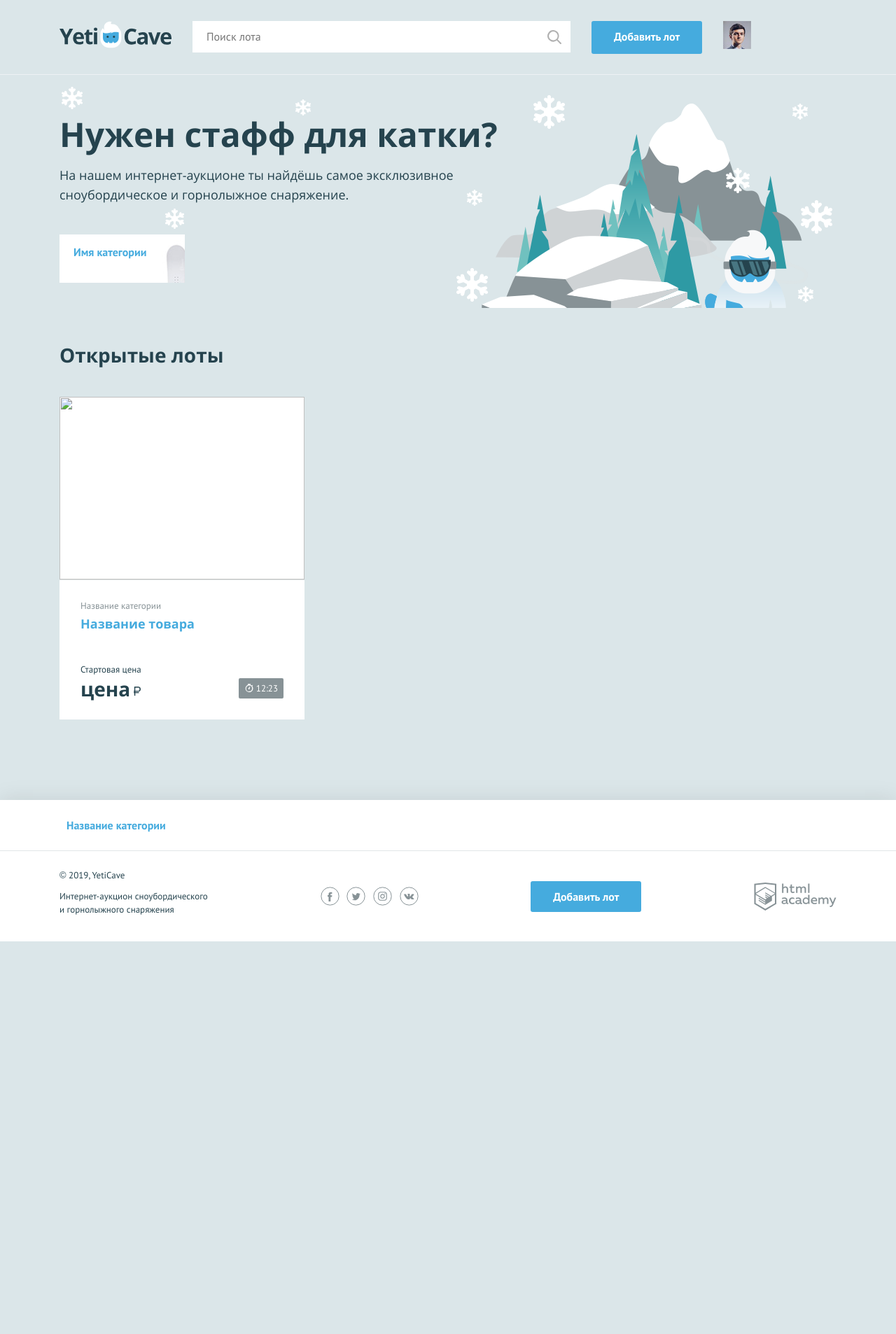
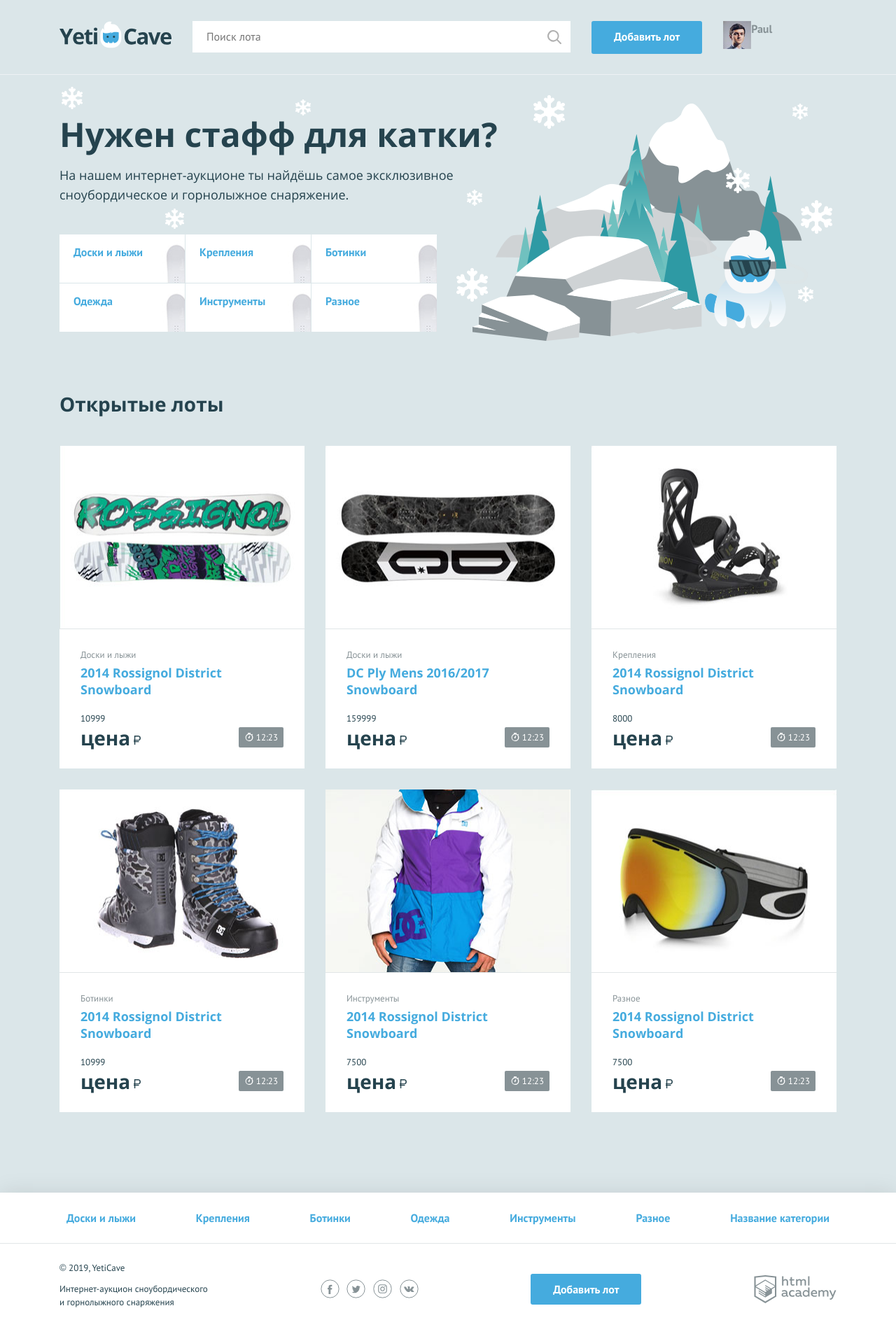
Before and after one commit to Voxtagramix/yeticave, a PHP site: page / in a window 1280 px wide. Shown: the whole page at 70% size. Before the commit the page ends 1345 px from the top, so only its background shows below. Run offline with PHP 8.4, Linux system fonts and the light colour scheme.

Commit message:
Обновление 0.1.1

```diff
--- a/index.php
+++ b/index.php
@@ -1,7 +1,16 @@
 <?php
 $is_auth = rand(0, 1);
 
-$user_name = ''; // укажите здесь ваше имя
+$user_name = 'Paul'; // укажите здесь ваше имя
+$vid = array("Доски и лыжи", "Крепления", "Ботинки", "Одежда", "Инструменты","Разное");
+$Info=[
+    ['Name'=>'2014 Rossignol District Snowboard', 'Cat'=>"$vid[0]", 'Price'=>'10999', 'URL'=>'img/lot-1.jpg'],
+    ['Name'=>'DC Ply Mens 2016/2017 Snowboard', 'Cat'=>"$vid[0]", 'Price'=>'159999', 'URL'=>'img/lot-2.jpg'],
+    ['Name'=>'2014 Rossignol District Snowboard', 'Cat'=>"$vid[1]", 'Price'=>'8000', 'URL'=>'img/lot-3.jpg'],
+    ['Name'=>'2014 Rossignol District Snowboard', 'Cat'=>"$vid[2]", 'Price'=>'10999', 'URL'=>'img/lot-4.jpg'],
+    ['Name'=>'2014 Rossignol District Snowboard', 'Cat'=>"$vid[4]", 'Price'=>'7500', 'URL'=>'img/lot-5.jpg'],
+    ['Name'=>'2014 Rossignol District Snowboard', 'Cat'=>"$vid[5]", 'Price'=>'7500', 'URL'=>'img/lot-6.jpg']
+];
 ?>
 <!DOCTYPE html>
 <html lang="ru">
@@ -30,29 +39,27 @@
 
         <?php
         if($is_auth==1)
-        {
-            echo'
+        {   ?>
             <div class="user-menu__image">
             <img src="img/user.jpg" width="40" height="40" alt="Пользователь">
             </div>
             <div class="user-menu__logged">
-            <p>'.$user_name.'</p>
-            </div>';
+            <p><?=$user_name?></p>
+            </div>
+            <?php
         }
         else
-        {
-            echo '<ul class="user-menu__list">
+        {?>
+
+            <ul class="user-menu__list">
             <li class="user-menu__item">
             <a href="#">Регистрация</a>
             </li>
             <li class="user-menu__item">
             <a href="#">Вход</a>
             </li>
-                  </ul>';
-        }
-        ?>
-
-
+            </ul>
+            <?php }?>
         </nav>
     </div>
 </header>
@@ -62,10 +69,14 @@
         <h2 class="promo__title">Нужен стафф для катки?</h2>
         <p class="promo__text">На нашем интернет-аукционе ты найдёшь самое эксклюзивное сноубордическое и горнолыжное снаряжение.</p>
         <ul class="promo__list">
-            <!--заполните этот список из массива категорий-->
+            <?php
+            foreach($vid as $newl)
+            {?>
                 <li class="promo__item promo__item--boards">
-                <a class="promo__link" href="pages/all-lots.html">Имя категории</a>
+                <a class="promo__link" href="pages/all-lots.html"><?=$newl?></a>
                 </li>
+            <?php } ?>
+
         </ul>
     </section>
     <section class="lots">
@@ -73,17 +84,20 @@
             <h2>Открытые лоты</h2>
         </div>
         <ul class="lots__list">
-            <!--заполните этот список из массива с товарами-->
+            <?php
+            foreach($Info as $newI)
+            { ?>
+
                 <li class="lots__item lot">
                 <div class="lot__image">
-                    <img src="" width="350" height="260" alt="">
+                    <img src="<?=$newI["URL"]?>" width="350" height="260" alt="">
                 </div>
                 <div class="lot__info">
-                    <span class="lot__category">Название категории</span>
-                    <h3 class="lot__title"><a class="text-link" href="pages/lot.html">Название товара</a></h3>
+                    <span class="lot__category"><?=$newI["Cat"]?></span>
+                    <h3 class="lot__title"><a class="text-link" href="pages/lot.html"><?=$newI["Name"]?></a></h3>
                     <div class="lot__state">
                         <div class="lot__rate">
-                            <span class="lot__amount">Стартовая цена</span>
+                            <span class="lot__amount"><?=$newI["Price"]?></span>
                             <span class="lot__cost">цена<b class="rub">р</b></span>
                         </div>
                         <div class="lot__timer timer">
@@ -92,6 +106,7 @@
                     </div>
                 </div>
             </li>
+            <?php } ?>
         </ul>
     </section>
 </main>
@@ -100,7 +115,13 @@
 <footer class="main-footer">
     <nav class="nav">
         <ul class="nav__list container">
-            <!--заполните этот список из массива категорий-->
+            <?php
+            foreach($vid as $new)
+            {?>
+                <li class="nav__item">
+                <a href="pages/all-lots.html"><?=$new?></a>
+                </li>
+            <?php } ?>
             <li class="nav__item">
                 <a href="pages/all-lots.html">Название категории</a>
             </li>
```
Lines whose indentation alone changed are shown as unchanged.
